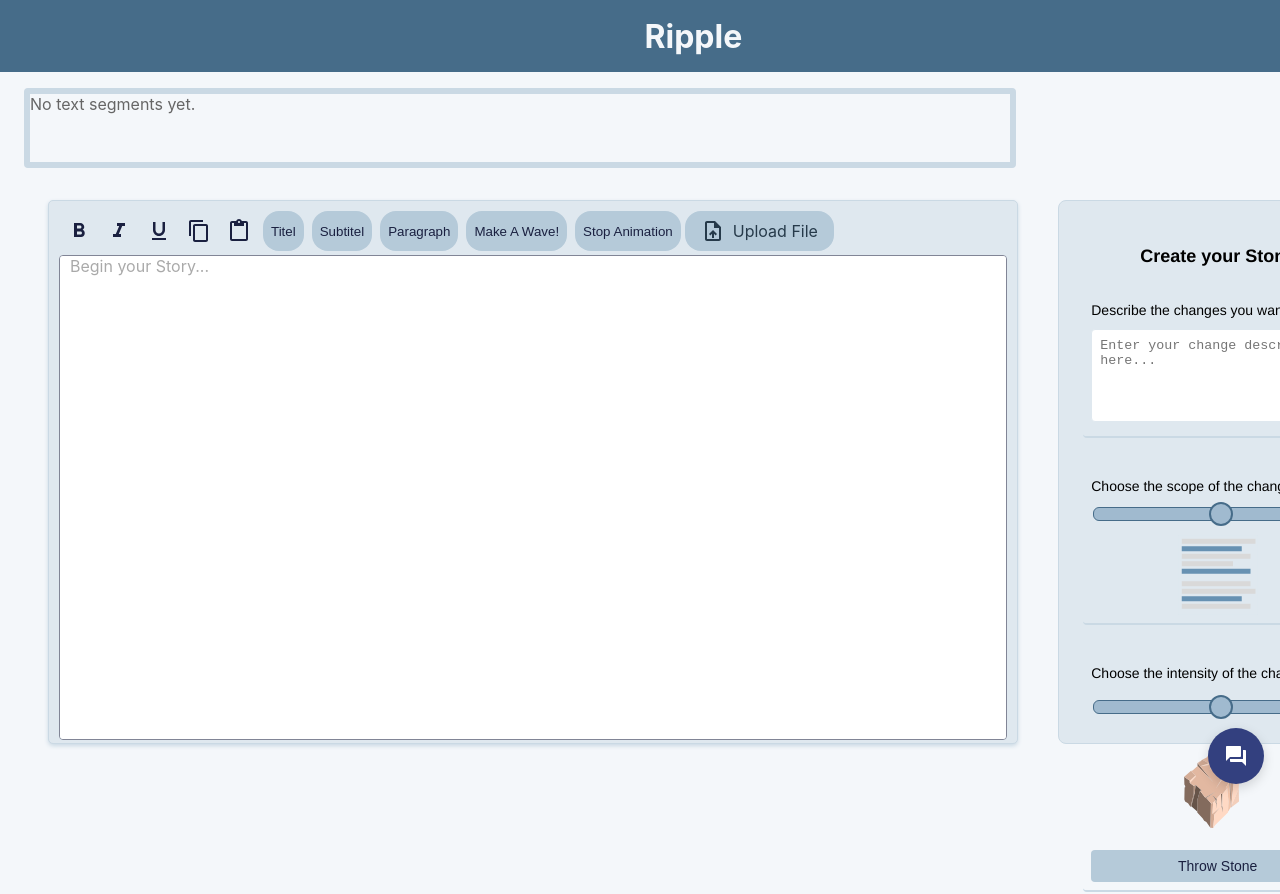
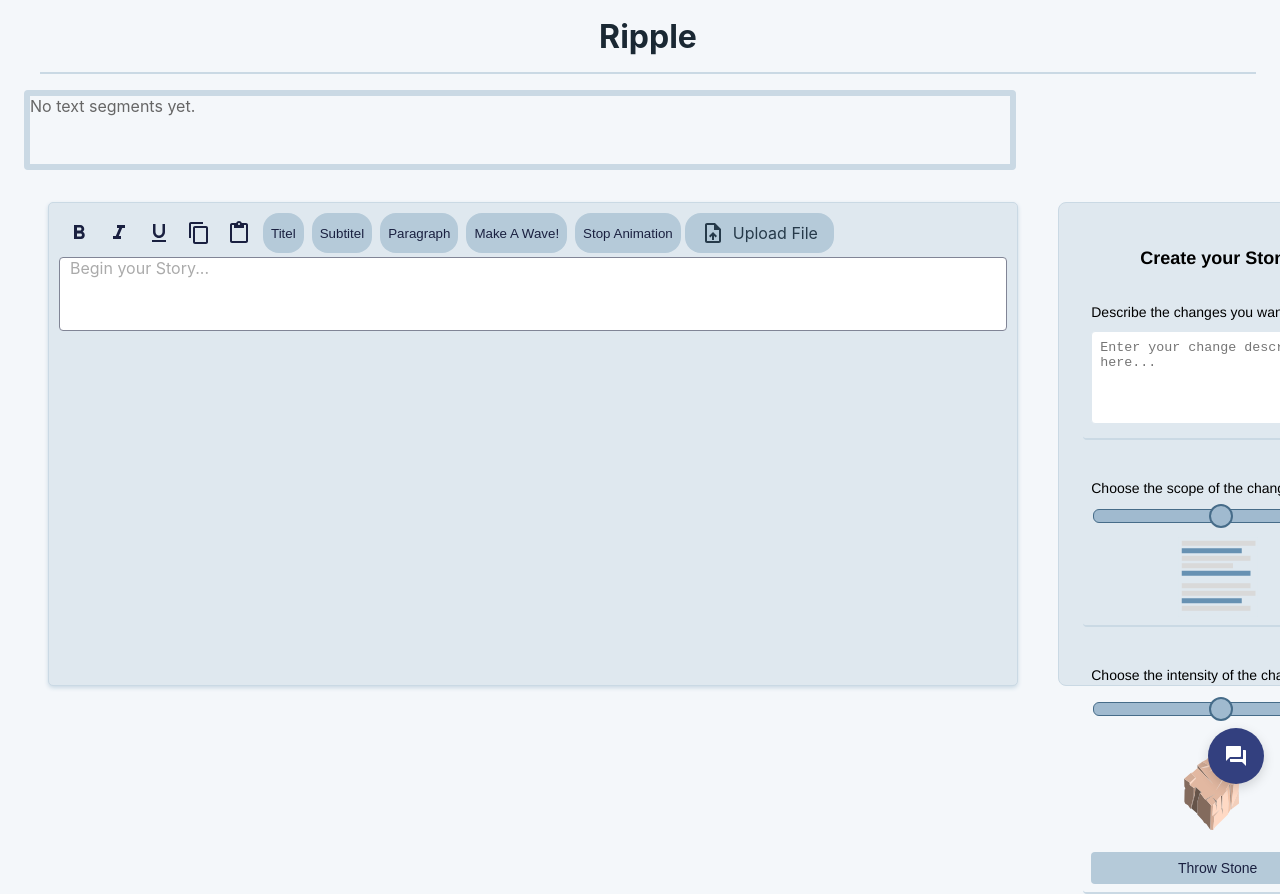
Before and after one commit to EmlMeml/thesis-project, a React (Create React App) app: page / in a window 1280 px wide. Shown: the top 894 px of the page. Built offline with nearby package versions, Linux system fonts and the light colour scheme.

Commit message:
Changed Topbar

```diff
--- a/src/css/App.css
+++ b/src/css/App.css
@@ -1,32 +1,5 @@
 .App {
   text-align: center;
-}
-
-.App-logo {
-  height: 40vmin;
-  pointer-events: none;
-}
-
-@media (prefers-reduced-motion: no-preference) {
-  .App-logo {
-    animation: App-logo-spin infinite 20s linear;
-  }
-}
-
-.App-header {
-  background-color: #f1f1f1;
-  min-height: 100vh;
-  display: flex;
-  flex-direction: column;
-  align-items: right;
-  justify-content: right;
-  font-size: calc(10px + 2vmin);
-  color: #333;
-
-}
-
-.App-link {
-  color: #61dafb;
 }
 
 @keyframes App-logo-spin {
@@ -79,15 +52,16 @@ body{
   padding-top: 16px;
   font-size: 16px;
   box-sizing: border-box;
-  height: calc(100vh - 240px);
+  height: 500px;
+  min-height: 500px;
 }
 
-
-.editorEditable{
-  height: 93%;
+.editorEditable {
+  min-height: 0;
   width: 100%;
   box-sizing: border-box;
-  overflow: auto;
+  overflow-y: auto;
+  overflow-x: hidden;
   border: 1px solid #818596;
   padding: 10px;
   border-radius: 4px;
--- a/src/css/form.css
+++ b/src/css/form.css
@@ -8,7 +8,6 @@
     width: fit-content;
     max-width: 100%;
     min-width: 280px;
-    height: auto;
     box-sizing: border-box;
     border: 1px solid #cad9e4;
 }
--- a/src/css/index.css
+++ b/src/css/index.css
@@ -6,8 +6,3 @@ body {
   -webkit-font-smoothing: antialiased;
   -moz-osx-font-smoothing: grayscale;
 }
-
-code {
-  font-family: source-code-pro, Menlo, Monaco, Consolas, 'Courier New',
-    monospace;
-}
--- a/src/custom/TopBar.js
+++ b/src/custom/TopBar.js
@@ -1,7 +1,7 @@
 
 export default function TopBar() {
   return (
-    <div style={{ backgroundColor: '#466c89', color: '#f4f7fa', height:'72px', alignItems:'center', display:'flex', justifyContent:'center' }}>
+    <div style={{ borderBottom: '2px solid #cad9e4', color: '#1a2833', height:'72px', alignItems:'center', display:'flex', justifyContent:'center', width:'95%', margin:'0px 40px' }}>
       <h1>Ripple</h1>
     </div>
   );
```
